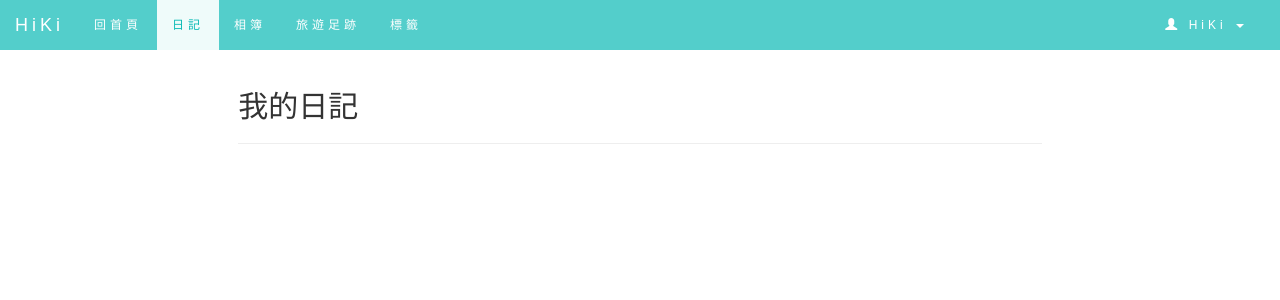
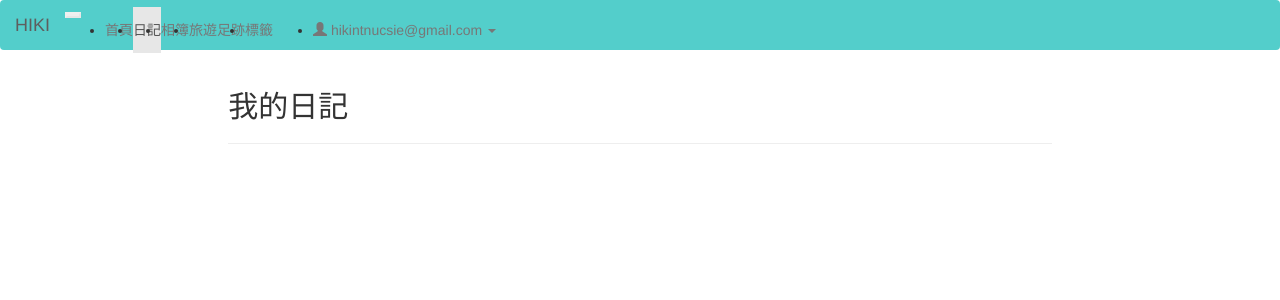
Before and after one commit to ayamisea/HiKi, a Django app: page /diary/ in a window 1280 px wide. Shown: the top 300 px of the page. Run offline with Django 3.2, Linux system fonts and the light colour scheme; a user stored in the database is signed in; data comes from the database, SQL or seed files in the repository; data that the repository does not hold is empty; some libraries are stand-ins or nearby versions.

Commit message:
create nav.html

```diff
--- a/templates/diary/display.html
+++ b/templates/diary/display.html
@@ -4,58 +4,20 @@
 	    <meta charset="UTF-8">
 	    <title>Display</title>
 	    <!-- Bootstrap -->
-
 	    <meta name="viewport" content="width=device-width, initial-scale=1">
-    <link rel="stylesheet" href="https://maxcdn.bootstrapcdn.com/bootstrap/3.3.7/css/bootstrap.min.css">
-    <link rel="stylesheet" href="{% static 'diary/search.css' %}">
+	    <link rel="stylesheet" href="{% static 'css/search.css' %}">
+	    <link rel="stylesheet" href="{% static 'css/main.css' %}">
+	    {% include 'include/bootstrap.html' %}
+	    <!-- <link rel="stylesheet" href="https://maxcdn.bootstrapcdn.com/bootstrap/3.3.7/css/bootstrap.min.css">
 	    <script src="https://ajax.googleapis.com/ajax/libs/jquery/3.2.1/jquery.min.js"></script>
-    <script src="https://maxcdn.bootstrapcdn.com/bootstrap/3.3.7/js/bootstrap.min.js"></script>
-
+	    <script src="https://maxcdn.bootstrapcdn.com/bootstrap/3.3.7/js/bootstrap.min.js"></script>-->
   	</head>
 
 	<style>
 	html body {
-    padding-top: 5em;
-    padding-bottom: 5%;
-    background-color:#FFF ;
-    margin: 0;
+	    background-color:white;
+	    margin:0;
 	}
-
-.navbar {
-      margin-bottom: 0;
-      background-color: rgba(10, 186, 181, 0.7);
-      z-index: 9999;
-      border: 0;
-      font-size: 12px !important;
-      line-height: 1.42857143 !important;
-      letter-spacing: 4px;
-      border-radius: 0;
-      font-family: Montserrat, sans-serif;
-
-  }
-  .navbar li a, .navbar .navbar-brand {
-      color: #fff !important;
-  }
-  .navbar-nav li a:hover, .navbar-nav li.active a {
-      color: #0ABAB5 !important;
-      background-color: rgba(255, 255, 255, 0.9) !important;
-  }
-  .navbar-default .navbar-toggle {
-      border-color: transparent;
-      color: #fff !important;
-  }
-.navbar-right {
-    margin-right: 0.5em;
-}
-
-.navbar-right .dropdown-menu {
-      background-color: rgba(10, 186, 181, 0.7);
-  }
-.navbar-right .dropdown-header {
-    font-size: 14px !important;
-}
-
-
 
 .carousel-row {
     min-height: 27vh;
@@ -119,55 +81,8 @@
 </script>
 
 <body>
-<nav class="navbar navbar-inverse navbar-fixed-top">
-<div class="container-fluid">
-
-    <!-- Brand and toggle get grouped for better mobile display -->
-    <div class="navbar-header">
-      <button type="button" class="navbar-toggle collapsed" data-toggle="collapse" data-target="#bs-example-navbar-collapse-1">
-        <span class="sr-only">Toggle navigation</span>
-        <span class="icon-bar"></span>
-        <span class="icon-bar"></span>
-        <span class="icon-bar"></span>
-      </button>
-
-      <a class="navbar-brand" >HiKi</a>
-    </div>
-
-    <div class="collapse navbar-collapse" id="bs-example-navbar-collapse-1">
-    <ul class="nav navbar-nav">
-      <li><a href="{% url 'hiki' %}">回首頁</a></li>
-      <li class="active"><a href="{% url 'diary_display' %}">日記</a></li>
-      <li><a href="{% url 'diary_media' %}">相簿</a></li>
-      <li><a href="{% url 'diary_map' %}">旅遊足跡</a></li>
-      <li><a href="{% url 'diary_tag' %}">標籤</a></li>
-    </ul>
-    <ul class="nav navbar-nav navbar-right">
-      <li>
-            <a class="dropdown-toggle"  data-toggle="dropdown"  href="#">
-                <span class="glyphicon glyphicon-user">
-                    </span> {{userName}} <span class="caret"></span>
-            </a>
-        <ul class="dropdown-menu">
-            <li class="dropdown-header">日記管理 <span class="glyphicon glyphicon-heart"></span></li>
-            <li><a href="{% url 'diary_new' %}">新增日記</a></li>
-            <li class="divider"></li>
-            <li class="dropdown-header">會員專區 <span class="glyphicon glyphicon-list-alt"></span></li>
-            <li><a href="#">帳號管理</a></li>
-            <li><a href="#">登出</a></li>
-        </ul>
-     </li>
-
-    </ul>
-    </div>
-
-  </div>
-</nav>
-
-<!--diary-->
-<div class="container-fluid">
-
-
+    {% include 'include/nav.html' with name=user %}
+	<main class="d-flex flex-column">
 	  <div class="col-xs-12 col-sm-offset-2 col-sm-8">
 	            <h2>我的日記</h2>
 	            <hr>
@@ -245,11 +160,6 @@
         </div>
         </a>
         {% endfor %}
-
-
-
-</div>
-
-
+		</main>
 	</body>
 </html>
--- a/templates/diary/newdiary.html
+++ b/templates/diary/newdiary.html
@@ -11,5 +11,5 @@
 {% block inittag %}{% endblock %}
 
 {% block nav %}
-	{% include 'include/nav.html' with name='New Diary' %}
+	{% include 'include/nav.html' with name=userName %}
 {% endblock %}
--- a/templates/include/nav.html
+++ b/templates/include/nav.html
@@ -1,21 +1,101 @@
 {% load static %}
+<style>
+
+.navbar , .dropdown-menu {
+	background-color: #53cecb;
+	border:0px;
+}
+
+.navbar-toggler {
+	border-color: rgba(255,255,255,.1);
+	color:rgba(255,255,255,.1);
+}
+
+.navbar-toggler-icon {
+	border-color: rgba(255,255,255,.1);
+	color:rgba(255,255,255,.1);
+}
+
+.navbar-brand {
+	color:white;
+}
+
+.navbar-nav > li > a , .dropdown-menu > li > a {
+    color:white;
+}
+
+.navbar-nav > li > a:hover , .dropdown-menu > li > a:hover {
+	color:white;
+	background-color: rgba(255,255,255,.5);
+}
+
+.active > a {
+	background-color: rgba(255,255,255,.5);
+}
+
+.dropdown-menu {
+
+}
+
+</style>
 <!-- Nav -->
-<nav class="navbar navbar-toggleable navbar-inverse mb-2" style="background-color: #0ABAB5;width:100%;">
-	<button class="navbar-toggler navbar-toggler-right" type="button" data-toggle="collapse" data-target="#navbarNav" aria-controls="navbarNav" aria-expanded="false" aria-label="Toggle navigation" >
+<nav class="navbar navbar-toggleable-md navbar-default mb-3 w-100">
+	<button class="navbar-toggler navbar-toggler-right" type="button" data-toggle="collapse" data-target="#bs-example-navbar-collapse-1" aria-controls="bs-example-navbar-collapse-1" aria-expanded="false" aria-label="Toggle navigation" >
 		<span class="navbar-toggler-icon"></span>
 	</button>
-	<a class="navbar-brand" href="#"><h5>{{ name }}</h5></a>
-	<div class="collapse navbar-collapse" id="navbarNav">
+	<div class="navbar-brand">HIKI</div>
+    <div class="collapse navbar-collapse" id="bs-example-navbar-collapse-1">
 		<ul class="navbar-nav">
+			<li class="nav-item">
+				<a class="nav-link" href="{% url 'hiki' %}">首頁</a>
+			</li>
 			<li class="nav-item active">
-				<a class="nav-link" href="/accounts/"><span class="h5">Home</span></a>
+				<a class="nav-link" href="{% url 'diary_display' %}">日記</a>
 			</li>
-			<li class="nav-item">
-	      		<a class="nav-link" href="/diary/"><span class="h5">Diary</span></a>
-			</li>
-			<li class="nav-item">
-	      		<a class="nav-link" href="/tally/"><span class="h5">Tally</span></a>
-			</li>
+	      	<li class="nav-item">
+	      		<a class="nav-link" href="{% url 'diary_media' %}">相簿</a>
+	      	</li>
+	      	<li class="nav-item">
+	      		<a class="nav-link" href="{% url 'diary_map' %}">旅遊足跡</a>
+	      	</li>
+	      	<li class="nav-item">
+	      		<a class="nav-link" href="{% url 'diary_tag' %}">標籤</a>
+	      	</li>
+	    </ul>
+	    <ul class="navbar-nav ml-auto">
+	      	<li class="nav-item dropdown">
+	            <a class="nav-link dropdown-toggle" data-toggle="dropdown" href="#" id="navbarDropdownMenuLink"  aria-haspopup="true" aria-expanded="false">
+	                <span class="glyphicon glyphicon-user">
+	                </span> {{name}} <span class="caret"></span>
+	            </a>
+		        <ul class="dropdown-menu dropdown-menu-right pt-0 mt-0" aria-labelledby="navbarDropdownMenuLink">
+		        	<div class="dropdown-divider"></div>
+		            <li class="dropdown-header">
+		            	日記管理
+		            	<span class="glyphicon glyphicon-heart" aria-hidden="true"></span>
+		            </li>
+		            <li>
+		            	<a class="dropdown-item" href="{% url 'diary_new' %}">
+		            		新增日記
+		            	</a>
+		            </li>
+		            <div class="dropdown-divider"></div>
+		            <li class="dropdown-header">
+		            	會員專區
+		            	<span class="glyphicon glyphicon-list-alt" aria-hidden="true"></span>
+		            </li>
+		            <li>
+		            	<a class="dropdown-item" href="#">
+		            		帳號管理
+		            	</a>
+		            </li>
+		            <li>
+		            	<a class="dropdown-item" href="#">
+		            		登出
+		            	</a>
+		            </li>
+		        </ul>
+    		</li>
     	</ul>
-	</div>
+    </div>
 </nav>
```
Lines whose indentation alone changed are shown as unchanged.
